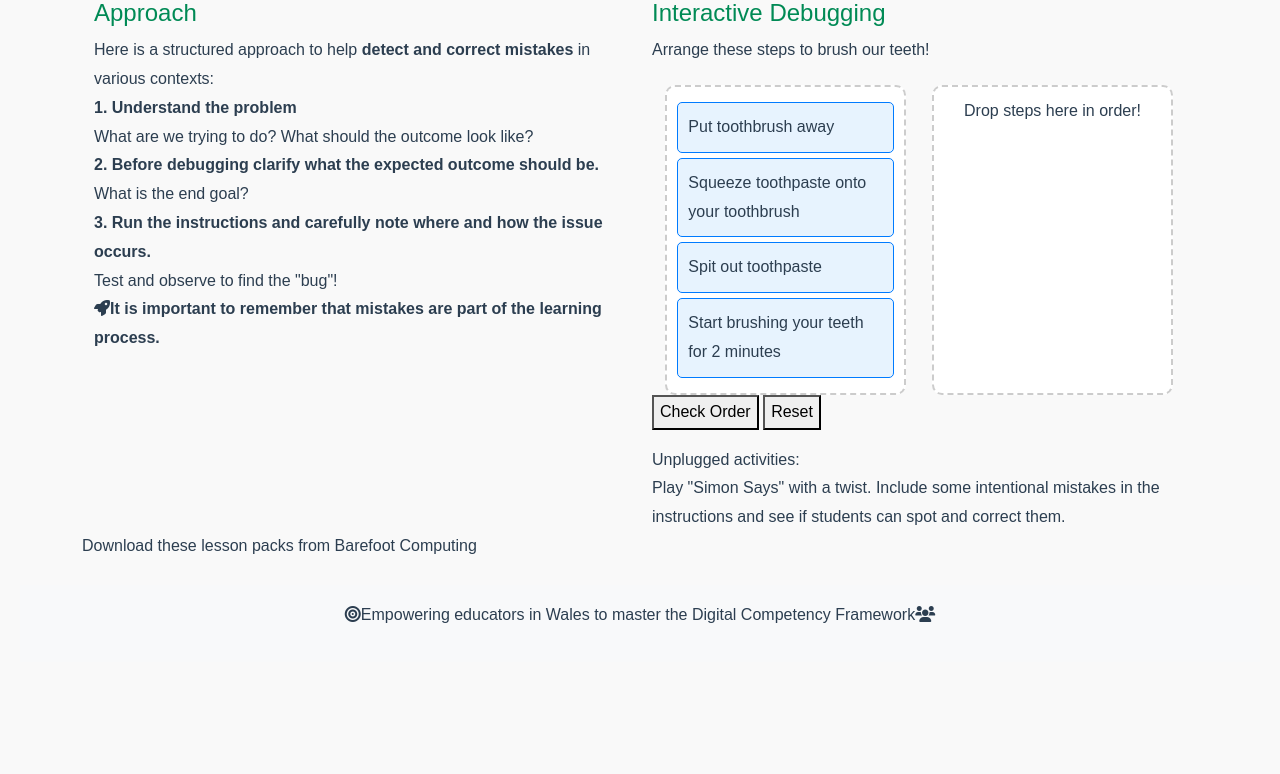
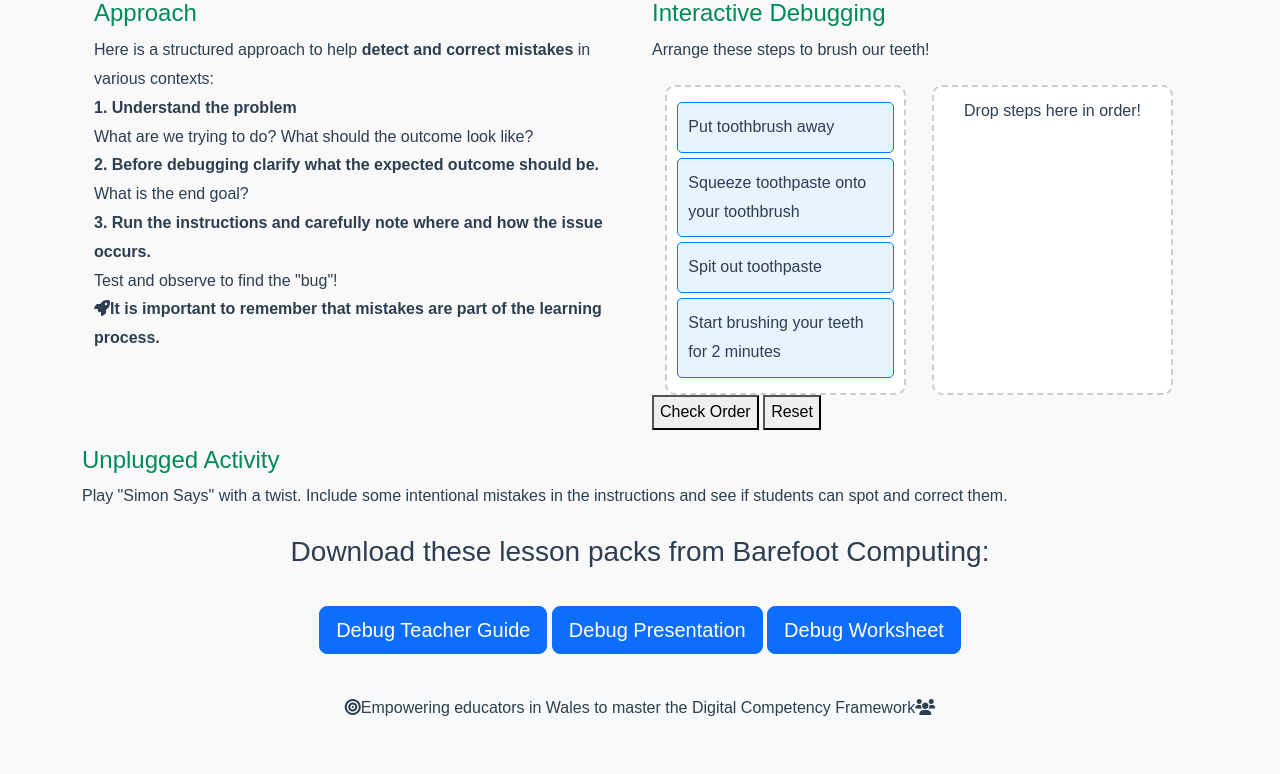
Before and after one commit to ELIIMORRIS/DCF, a Flask app: page /problem_solving/debugging in a window 1280 px wide. Shown: the part 353-1127 px from the top of the page. Before the commit the page ends 1035 px from the top, so only its background shows below. Run offline with Flask 3, Linux system fonts and the light colour scheme.

Commit message:
added downloads for debugging debugging section complete

```diff
--- a/templates/problem_solving/debugging.html
+++ b/templates/problem_solving/debugging.html
@@ -41,15 +41,26 @@
                     <button id="checkOrder">Check Order</button>
                     <button id="resetGame">Reset</button>
                     <p id="result"></p>
-
-                    Unplugged activities:<br>
-                    Play "Simon Says" with a twist. Include some intentional mistakes in the instructions and see if students can spot and correct them.<br>
                 </div>
             </div>
         </div>
     </section>
     <section>
-        Download these lesson packs from Barefoot Computing
+        <h4 style="color: #008A55;">Unplugged Activity</h4>
+        Play "Simon Says" with a twist. Include some intentional mistakes in the instructions and see if students can spot and correct them.
     </section>
+        <!-- Download Section -->
+        <section class="text-center mt-4">
+            <h3>Download these lesson packs from Barefoot Computing:</h3><br>
+            <a href="{{ url_for('download_file', filename='Barefoot_Debug_Teacher_Pack.pdf') }}" class="btn btn-primary btn-lg" download>
+                Debug Teacher Guide
+            </a>
+            <a href="{{ url_for('download_file', filename='Barefoot_Debug_Activity.pdf') }}" class="btn btn-primary btn-lg" download>
+                Debug Presentation
+            </a>
+            <a href="{{ url_for('download_file', filename='Barefoot_Debug_Worksheet.pdf') }}" class="btn btn-primary btn-lg" download>
+                Debug Worksheet
+            </a>
+        </section>
 </main>
 {% endblock %}
```
Also changed, not shown: 5 other files.
